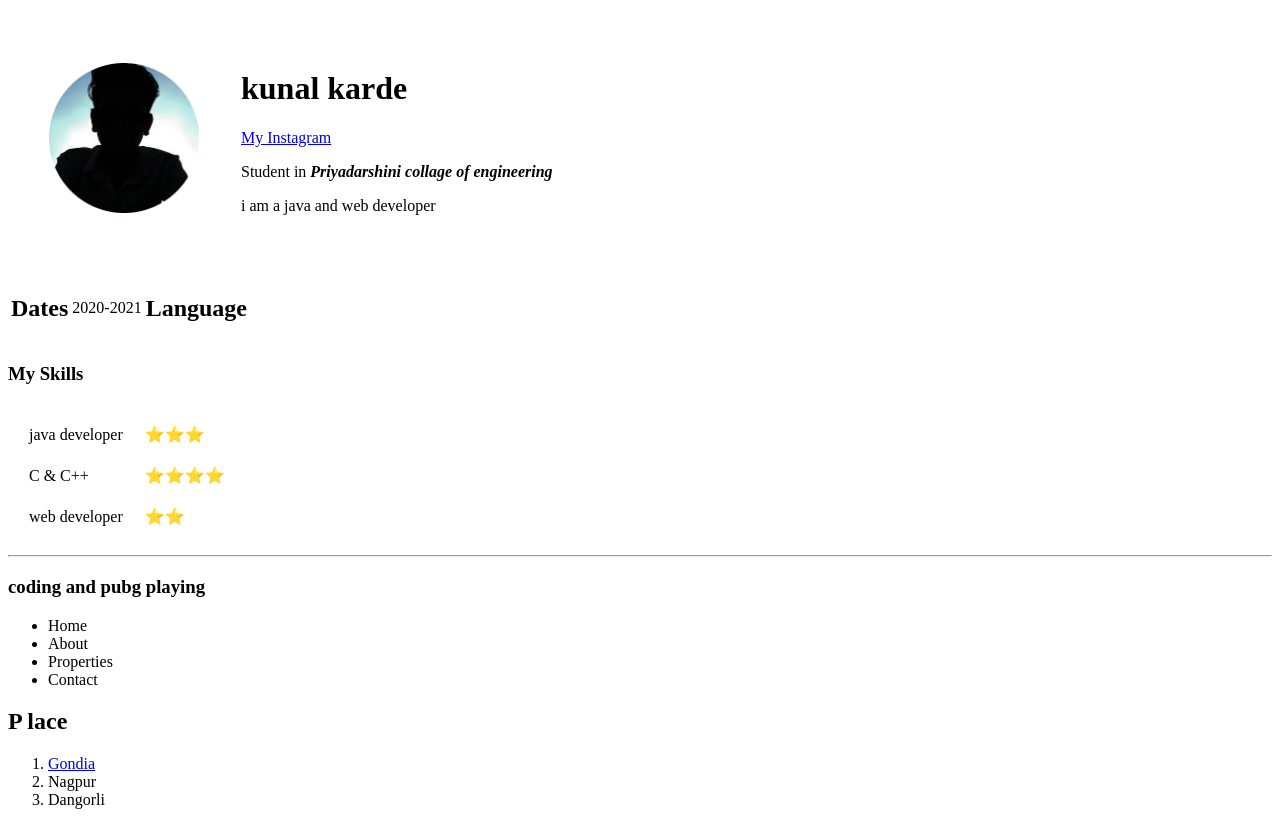
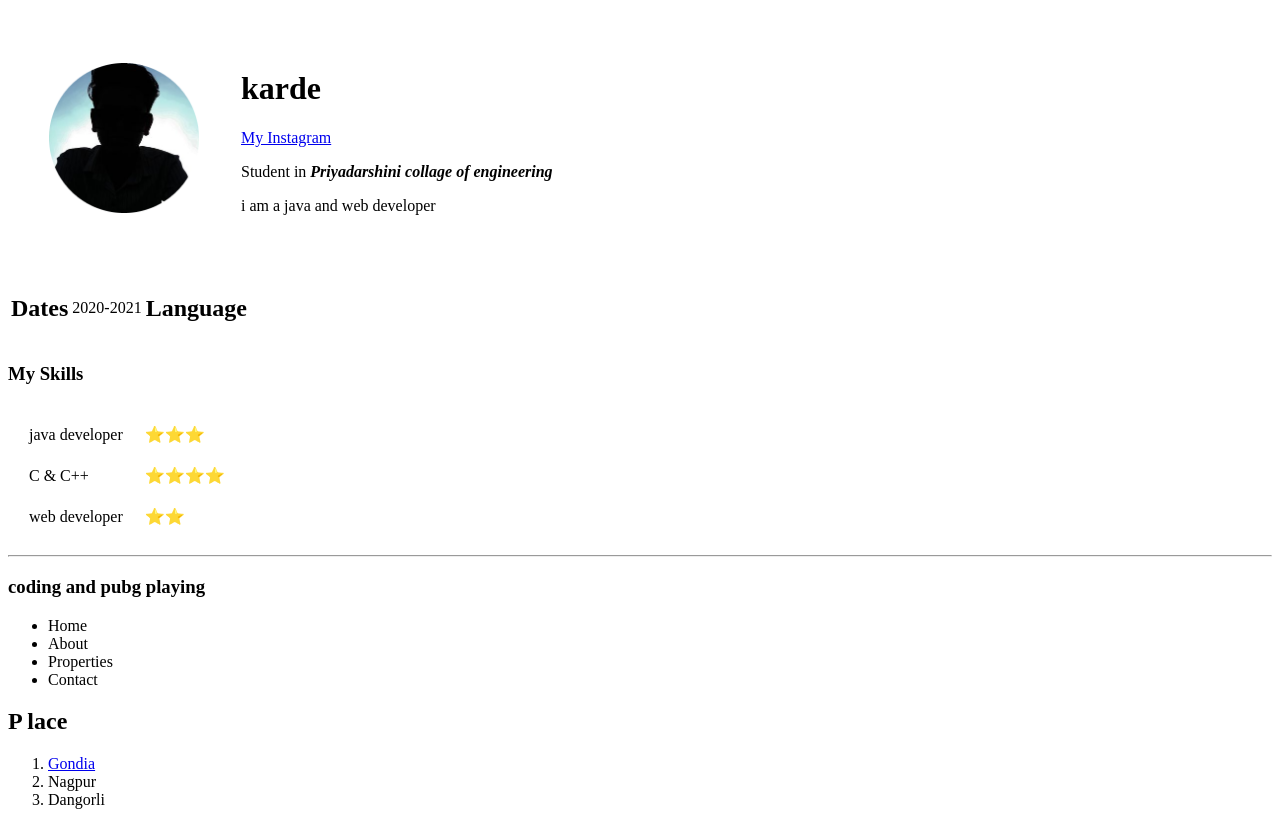
Before and after one commit to kunalkarde/Kunal-Karde, a plain HTML site: page index.html in a window 1280 px wide. Drawn offline with Linux system fonts and the light colour scheme.

Commit message:
change name

```diff
--- a/index.html
+++ b/index.html
@@ -15,7 +15,7 @@ and open the template in the editor.
         <table cellspacing=40">
             <tr>
                 <td><img src="img/kunalprofileimage-modified.png" alt="kunal profile picture" width="150" height="150"></td>
-                <td><h1> kunal karde </h1>
+                <td><h1> karde</h1>
         <a href="https://www.instagram.com/kunal_karde/">My Instagram</a>
         <p>
                 Student in <strong><em>Priyadarshini collage of engineering  </em></strong>
```
